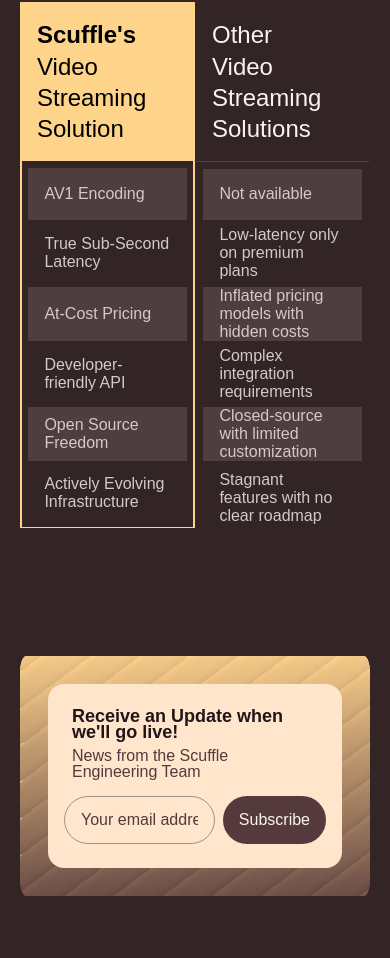
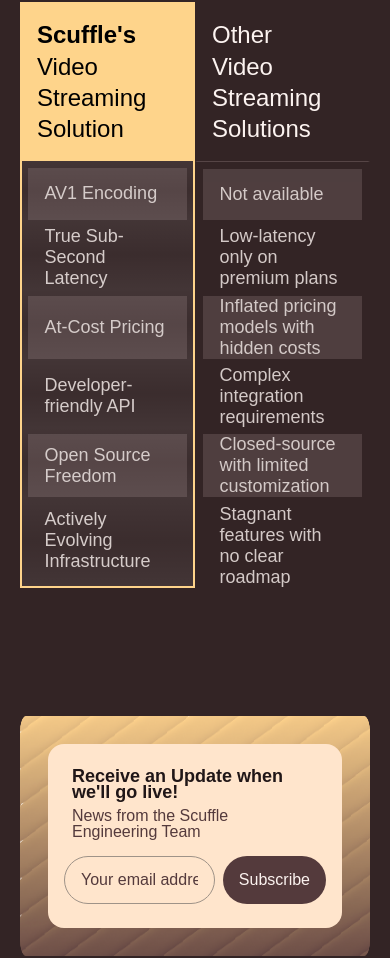
Before and after one commit to ScuffleCloud/landing, a SvelteKit app: page / in a window 390 px wide. Shown: the part 5915-6873 px from the top of the page. Built offline with nearby package versions, Linux system fonts and the light colour scheme; no server answers.

Commit message:
add glow

```diff
--- a/src/components/homepage/Features.svelte
+++ b/src/components/homepage/Features.svelte
@@ -427,6 +427,7 @@
                 }
 
                 h3 {
+                    white-space: nowrap;
                     font-size: 1.5rem;
                     margin: 0;
                     line-height: 1.3;
@@ -440,7 +441,7 @@
                     }
 
                     /* Alter this to sync headers when flexed */
-                    @media (max-width: 685px) {
+                    @media (max-width: 692px) {
                         white-space: normal;
                     }
                 }
@@ -463,6 +464,23 @@
                 &.left {
                     border-left: 2px solid var(--color-orange500);
                     border-right: 2px solid var(--color-orange500);
+                    position: relative;
+
+                    &::after {
+                        content: '';
+                        position: absolute;
+                        top: 0;
+                        left: 0;
+                        right: 0;
+                        bottom: 0;
+                        background: linear-gradient(
+                            to bottom,
+                            rgba(255, 255, 255, 0.08) 0%,
+                            rgba(255, 255, 255, 0.04) 50%,
+                            rgba(255, 255, 255, 0.08) 100%
+                        );
+                        pointer-events: none;
+                    }
                 }
 
                 &.right {
@@ -479,8 +497,8 @@
                     opacity: 0.8;
                     font-size: 1.3rem;
 
-                    @media (max-width: 685px) {
-                        font-size: 1rem;
+                    @media (max-width: 692px) {
+                        font-size: 1.125rem;
                     }
                 }
             }
@@ -493,7 +511,7 @@
 
             &:last-child {
                 .item-wrapper.left {
-                    border-bottom: 1px solid var(--color-orange500);
+                    border-bottom: 2px solid var(--color-orange500);
                     padding-bottom: 0.5rem;
                 }
             }
```
